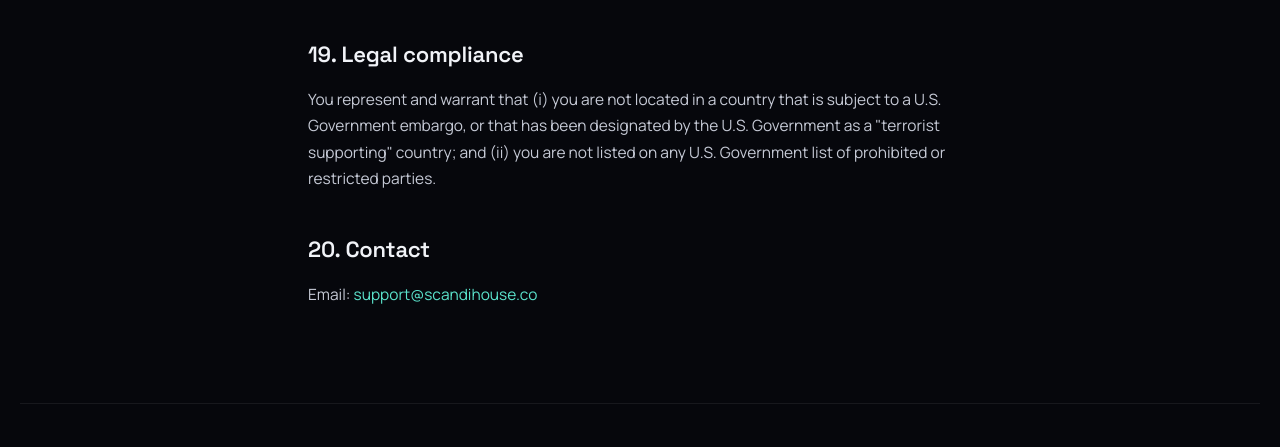
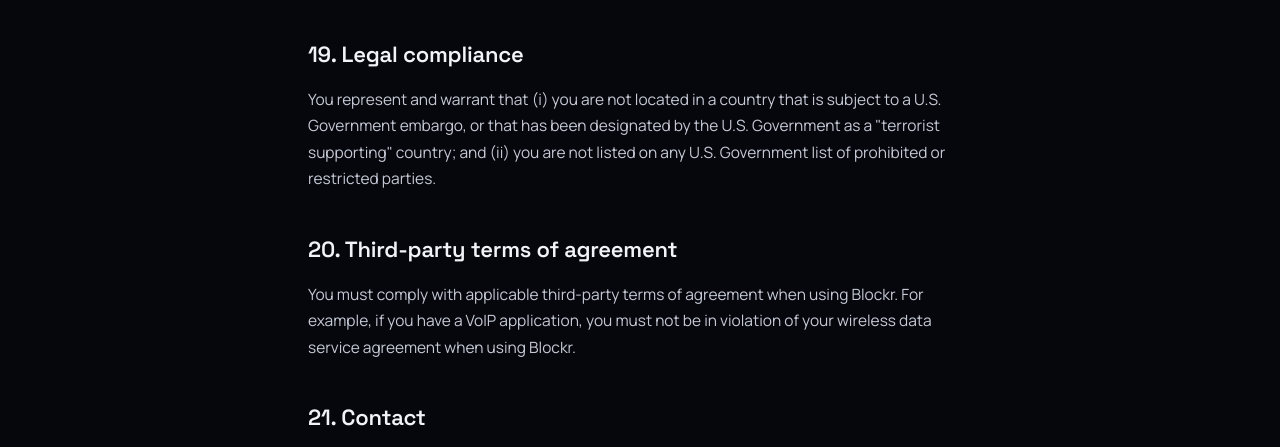
Before and after one commit to fraxille-cmyk/Blockr-Site, a plain HTML site: page terms.html in a window 1280 px wide. Shown: the part 4682-5129 px from the top of the page. Drawn offline with Linux system fonts and the light colour scheme.

Commit message:
Add third-party terms clause to Terms of Service
Inserts §20 covering third-party agreement compliance (e.g. wireless
data service agreements for VoIP apps) and shifts Contact to §21.

```diff
--- a/terms.html
+++ b/terms.html
@@ -107,7 +107,10 @@
     <h2>19. Legal compliance</h2>
     <p>You represent and warrant that (i) you are not located in a country that is subject to a U.S. Government embargo, or that has been designated by the U.S. Government as a "terrorist supporting" country; and (ii) you are not listed on any U.S. Government list of prohibited or restricted parties.</p>
 
-    <h2>20. Contact</h2>
+    <h2>20. Third-party terms of agreement</h2>
+    <p>You must comply with applicable third-party terms of agreement when using Blockr. For example, if you have a VoIP application, you must not be in violation of your wireless data service agreement when using Blockr.</p>
+
+    <h2>21. Contact</h2>
     <p>Email: <a href="mailto:support@scandihouse.co">support@scandihouse.co</a></p>
   </main>
 
```
